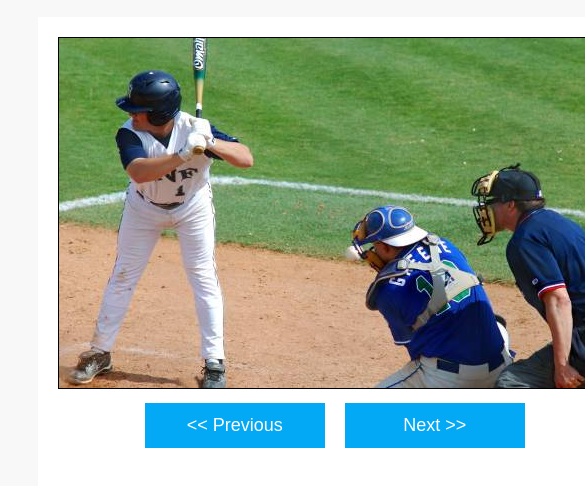
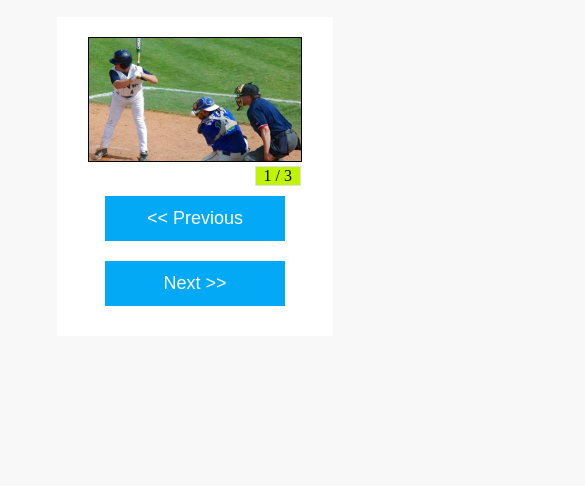
Before and after one commit to rijine/pic-gallery, a website: page src/index.html in a window 390 px wide. Shown: the part 50-536 px from the top of the page, 585 px wide, since content can reach past the window. Drawn offline with Linux system fonts and the light colour scheme; files that its build step writes are made by us from their sources.

Commit message:
making undistored in mobile view

```diff
--- a/src/css/app.css
+++ b/src/css/app.css
@@ -4,9 +4,10 @@ body {
 }
 
 .container {
-    width: 600px;
+    width: 75%;
+    /* max-width: 900px; */
     margin: 0 auto;
-    height: 430px;
+    /* height: 430px; */
     padding: 20px;
     background-color: #FFF;
     text-align: center;
@@ -14,8 +15,8 @@ body {
 
 .image-container {
     border: 1px solid #000;
-    height: 350px;
-    width: 600px;
+    /* height: 350px; */
+    width: 90%;
     /* margin: 1px 5px; */
 }
 
@@ -24,7 +25,8 @@ body {
 }
 
 .button-container {
-    text-align: center
+    text-align: center;
+    margin-top: 20px;
 }
 
 .counter {
@@ -32,6 +34,7 @@ body {
     padding: 0 8px;
     border: 1px solid #e2e2e2;
     float: right;
+    margin-right: 5%;
 }
 
 .btn {
--- a/src/js/app.js
+++ b/src/js/app.js
@@ -44,6 +44,7 @@ let GalleryComponent = function(images, target) {
         nextBtn.innerHTML = 'Next >>';
         prevBtn.className = 'btn';
         prevBtn.innerHTML = '<< Previous';
+        buttonContainer.className = 'button-container';
 
         //Events
         nextBtn.addEventListener("click", function(){
```
